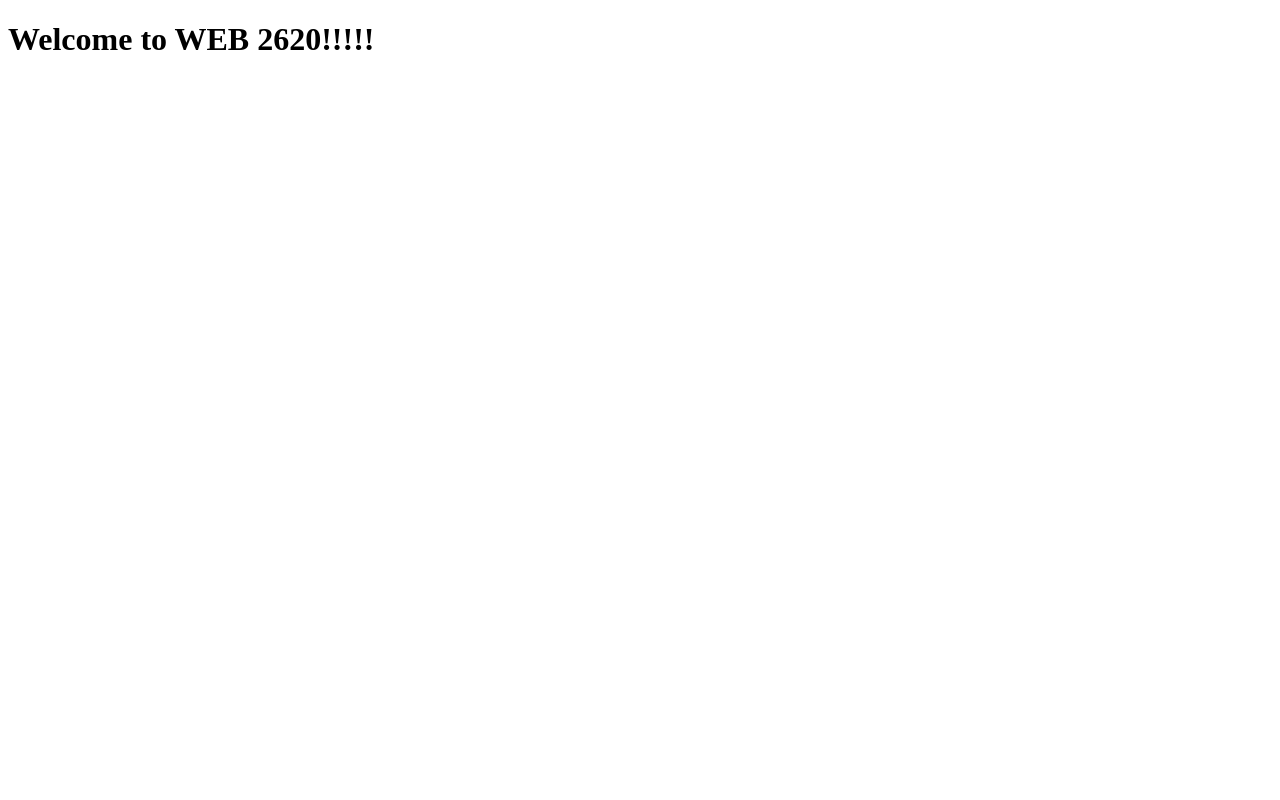
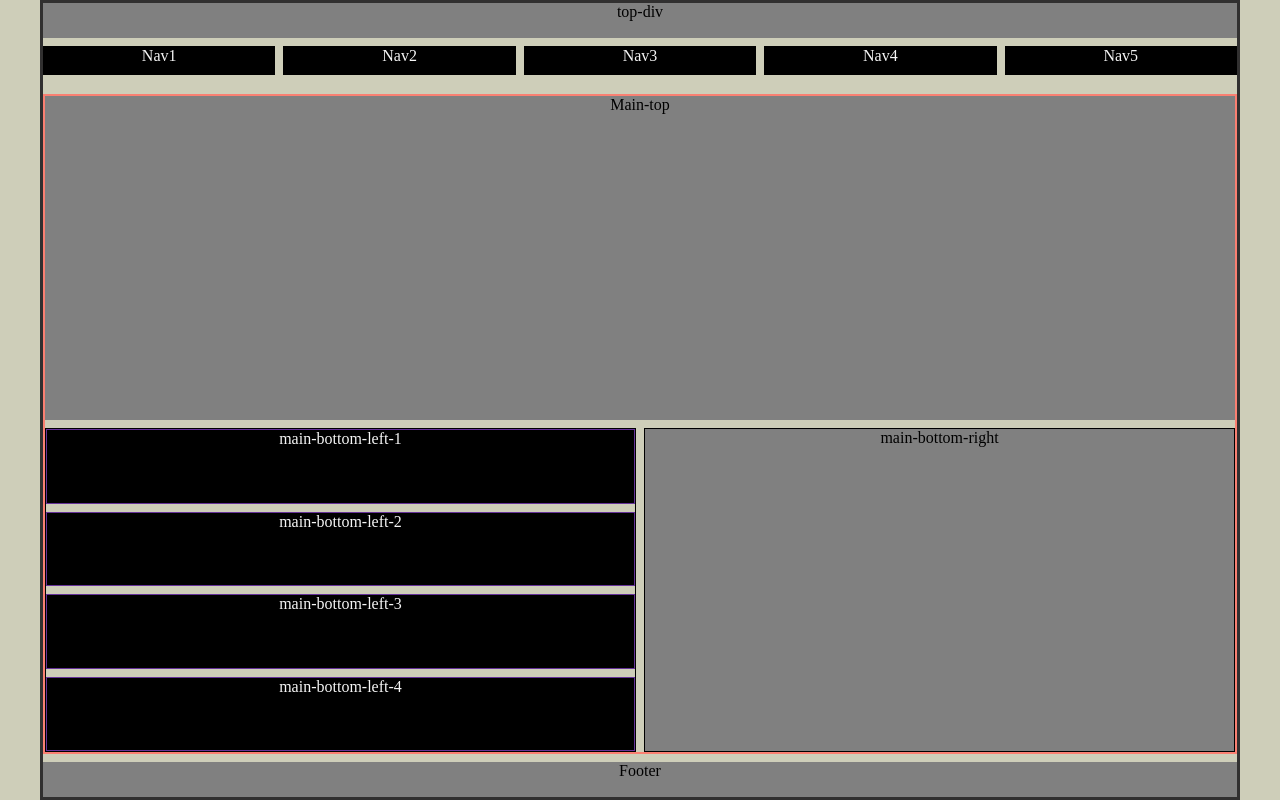
Before and after one commit to WSU-SoC-WEB2620-CU/web2620-assignment-3-Oles1, a website built with Vite: page src/index.html in a window 1280 px wide. Built offline with nearby package versions, Linux system fonts and the light colour scheme.

Commit message:
almost done

```diff
--- a/src/index.html
+++ b/src/index.html
@@ -1,16 +1,39 @@
 <!DOCTYPE html>
 <html lang="en">
+  <head>
+    <meta charset="utf-8" />
+    <title>A03 Grid Layout</title>
+    <meta name="viewport" content="width=device-width, initial-scale=1" />
+    <link rel="stylesheet" href="./stylesheets/main.scss" />
+  </head>
 
-<head>
-  <meta charset="utf-8">
-  <title>Project Starter</title>
-  <meta name="viewport" content="width=device-width, initial-scale=1">
-  <link rel="stylesheet" href="./stylesheets/main.scss">
-</head>
+  <body>
+    <!-- *********************** -->
+    <div class="wraper">
+      <div class="top-div"><p>top-div</p></div>
+      <div class="nav-div">
+        <div class="nav-1">Nav1</div>
+        <div class="nav-2">Nav2</div>
+        <div class="nav-3">Nav3</div>
+        <div class="nav-4">Nav4</div>
+        <div class="nav-5">Nav5</div>
+      </div>
+      <div class="main">
+        <div class="main-top"><p>Main-top</p></div>
+        <div class="main-bottom">
+          <div class="main-bottom-left">
+            <div><p>main-bottom-left-1</p></div>
+            <div><p>main-bottom-left-2</p></div>
+            <div><p>main-bottom-left-3</p></div>
+            <div><p>main-bottom-left-4</p></div>
+          </div>
+          <div class="main-bottom-right"><p>main-bottom-right</p></div>
+        </div>
+      </div>
 
-<body>
-  <!--  Your HTML goes here-->
-  <h1>Welcome to WEB 2620!!!!!</h1>
-<script type="module" src="./javascripts/main.js"></script>
-</body>
+      <div class="footer"><p>Footer</p></div>
+    </div>
+    <!-- *********************** -->
+    <script type="module" src="./javascripts/main.js"></script>
+  </body>
 </html>
--- a/src/stylesheets/main.scss
+++ b/src/stylesheets/main.scss
@@ -1 +1,118 @@
-// Your styles go here
+:root {
+  box-sizing: border-box;
+  font-size: 16px;
+  --body-background: rgb(206, 206, 185);
+  --area-background: grey;
+  --section-background: ivory;
+  --dark-background: black;
+}
+*,
+::before,
+::after {
+  box-sizing: inherit;
+  margin: 0;
+  padding: 0;
+  text-align: center;
+}
+/* UTILITIES */
+body {
+  background-color: var(--body-background);
+  height: 100dvh;
+  //   border: 4px solid black;
+}
+/* CLASSES  */
+/* This is the main layout of the page on screens <= 500px */
+.wraper {
+  max-width: 1200px;
+  margin-inline: auto;
+  border: 3px solid rgb(49, 48, 48);
+  height: 100%;
+  display: grid;
+  grid-template-columns: 1fr 1fr;
+  grid-template-rows: minmax(35px, auto) minmax(40px, auto) 1fr minmax(35px, auto);
+  gap: 0.5em;
+}
+.top-div {
+  grid-column: span 2;
+  background-color: var(--area-background);
+}
+.nav-div {
+  grid-column: span 2;
+  display: grid;
+  grid-auto-rows: 1.8em;
+  gap: 0.5em;
+  color: whitesmoke;
+}
+.nav-div > div,
+.main-bottom-left > div {
+  background-color: var(--dark-background);
+  border: 1px solid black;
+  color: whitesmoke;
+}
+.main {
+  border: 2px solid salmon;
+  grid-column: span 2;
+  display: grid;
+  grid-template-rows: repeat(2, 1fr);
+  gap: 0.5em;
+}
+.main-top {
+  grid-column: span 2;
+  background-color: var(--area-background);
+}
+.main-bottom {
+  display: grid;
+  grid-template-columns: subgrid;
+  gap: 0.5em;
+  grid-column: span 2;
+}
+.main-bottom-left,
+.main-bottom-right {
+  border: 1px solid black;
+}
+.main-bottom-right {
+  background-color: var(--area-background);
+}
+.main-bottom-left {
+  display: grid;
+  gap: 0.5em;
+}
+.main-bottom-left > div {
+  border: 1px solid rebeccapurple;
+}
+.footer {
+  grid-column: span 2;
+  background-color: var(--area-background);
+}
+/* MEDIA QUERIES FOR BIGGER SCREENS*/
+@media (500px < width <= 800px) {
+  :root {
+    --body-background: rgb(206, 206, 185);
+    --area-background: rgb(139, 94, 94);
+    --section-background: ivory;
+    --dark-background: black;
+  }
+  .nav-div {
+    grid-template-columns: repeat(5, 1fr);
+  }
+  .main-bottom-left {
+    display: grid;
+    gap: 0.5em;
+    grid-template-columns: 1fr 1fr;
+  }
+}
+@media (width > 800px) {
+  .nav-div {
+    grid-template-columns: repeat(5, 1fr);
+  }
+  .main {
+    grid-column: span 2;
+    display: grid;
+    // grid-template-rows: repeat(2, 1fr);
+    grid-template-columns: 1fr 1fr;
+    gap: 0.5em;
+  }
+  // .main-top {
+  //   grid-column: span 1;
+  // }
+}
```
